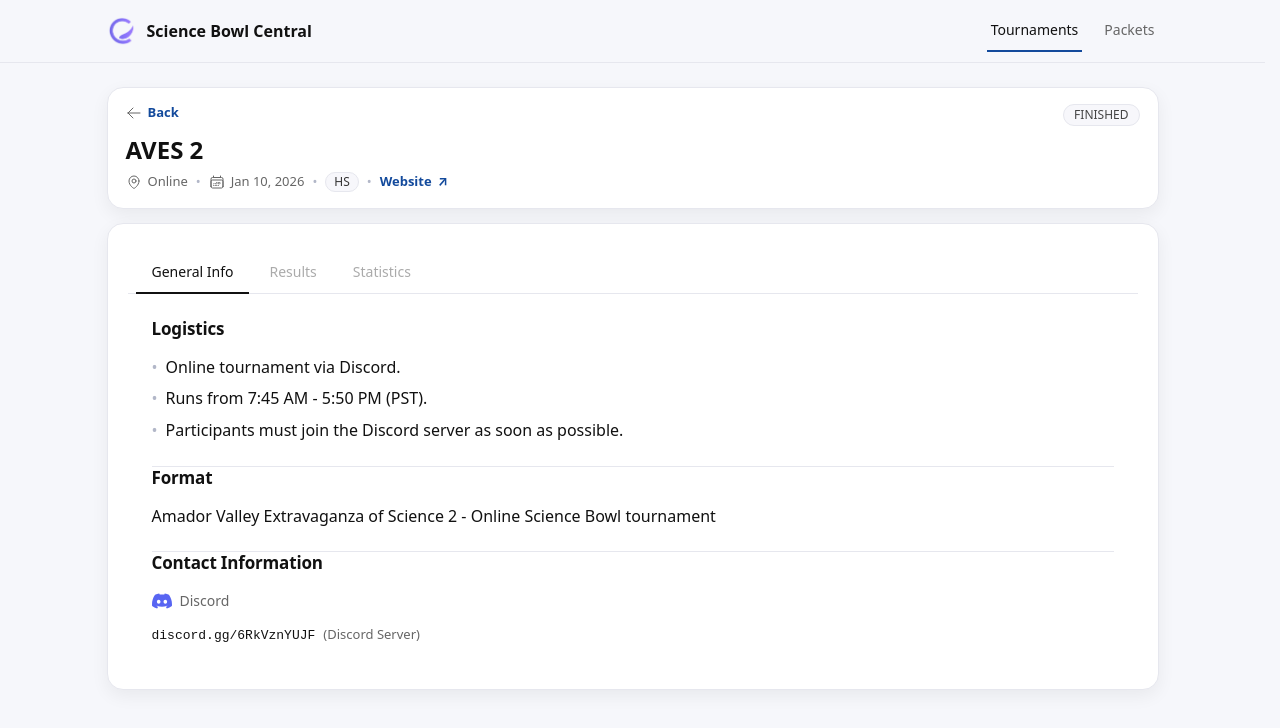
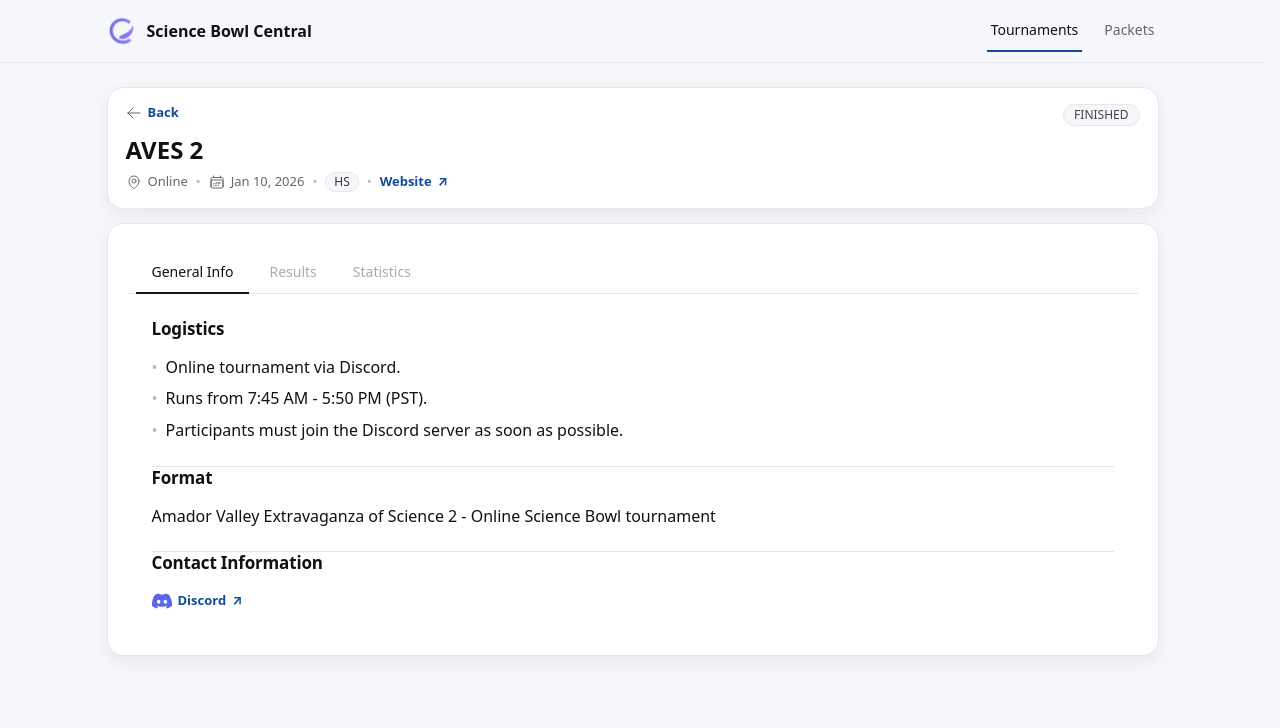
Before and after one commit to xpoes123/scibowl-org, a React (Vite) app in the folder apps/website/frontend/: page /tournaments/aves-2 in a window 1280 px wide. Shown: the top 728 px of the page. Built offline with nearby package versions, Linux system fonts and the light colour scheme.

Commit message:
Reformat Discord hyperlink

```diff
--- a/apps/website/frontend/src/features/tournaments/components/ContactTab.tsx
+++ b/apps/website/frontend/src/features/tournaments/components/ContactTab.tsx
@@ -24,6 +24,15 @@ export function ContactTab({ contacts }: ContactTabProps) {
   const discordContacts = contacts.filter(c => c.type === "DISCORD");
   const phoneContacts = contacts.filter(c => c.type === "PHONE");
   const otherContacts = contacts.filter(c => c.type === "OTHER");
+
+  const getDiscordHref = (value: string): string | null => {
+    const trimmed = value.trim();
+    if (!trimmed) return null;
+
+    if (/^https?:\/\//i.test(trimmed)) return trimmed;
+    if (/^(discord\.gg|discord\.com|www\.discord\.gg|www\.discord\.com)\//i.test(trimmed)) return `https://${trimmed}`;
+    return null;
+  };
 
   return (
     <section className="sbTabSection">
@@ -65,27 +74,44 @@ export function ContactTab({ contacts }: ContactTabProps) {
 
         {discordContacts.length > 0 && (
           <div style={{ marginBottom: (phoneContacts.length > 0 || otherContacts.length > 0) ? "1.5rem" : "0" }}>
-            <div style={{ display: "flex", alignItems: "center", gap: "0.5rem", marginBottom: "0.75rem" }}>
+            <div style={{ display: "flex", flexDirection: "column", gap: "0.5rem" }}>
+              {discordContacts.map((contact, idx) => {
+                const href = getDiscordHref(contact.value);
+                return (
+                  <div key={idx} style={{ display: "flex", alignItems: "center", gap: "0.5rem" }}>
+                    {href ? (
+                      <a href={href} target="_blank" rel="noreferrer" className="sbInlineLink sbInlineLinkSmall">
                         <svg
                           width="20"
                           height="20"
                           viewBox="0 0 24 24"
                           fill="currentColor"
                           style={{ color: "#5865F2" }}
+                          aria-hidden="true"
                         >
                           <path d="M20.317 4.492c-1.53-.69-3.17-1.2-4.885-1.49a.075.075 0 0 0-.079.036c-.21.369-.444.85-.608 1.23a18.566 18.566 0 0 0-5.487 0 12.36 12.36 0 0 0-.617-1.23A.077.077 0 0 0 8.562 3c-1.714.29-3.354.8-4.885 1.491a.07.07 0 0 0-.032.027C.533 9.093-.32 13.555.099 17.961a.08.08 0 0 0 .031.055 20.03 20.03 0 0 0 5.993 2.98.078.078 0 0 0 .084-.026c.462-.62.874-1.275 1.226-1.963.021-.04.001-.088-.041-.104a13.201 13.201 0 0 1-1.872-.878.075.075 0 0 1-.008-.125c.126-.093.252-.19.372-.287a.075.075 0 0 1 .078-.01c3.927 1.764 8.18 1.764 12.061 0a.075.075 0 0 1 .079.009c.12.098.245.195.372.288a.075.075 0 0 1-.006.125c-.598.344-1.22.635-1.873.877a.075.075 0 0 0-.041.105c.36.687.772 1.341 1.225 1.962a.077.077 0 0 0 .084.028 19.963 19.963 0 0 0 6.002-2.981.076.076 0 0 0 .032-.054c.5-5.094-.838-9.52-3.549-13.442a.06.06 0 0 0-.031-.028zM8.02 15.278c-1.182 0-2.157-1.069-2.157-2.38 0-1.312.956-2.38 2.157-2.38 1.21 0 2.176 1.077 2.157 2.38 0 1.312-.956 2.38-2.157 2.38zm7.975 0c-1.183 0-2.157-1.069-2.157-2.38 0-1.312.955-2.38 2.157-2.38 1.21 0 2.176 1.077 2.157 2.38 0 1.312-.946 2.38-2.157 2.38z"/>
                         </svg>
-              <h3 className="sbLabel" style={{ margin: 0, fontSize: "14px" }}>Discord</h3>
+                        Discord <span aria-hidden="true">{"\u2197"}</span>
+                      </a>
+                    ) : (
+                      <>
+                        <svg
+                          width="20"
+                          height="20"
+                          viewBox="0 0 24 24"
+                          fill="currentColor"
+                          style={{ color: "#5865F2" }}
+                          aria-hidden="true"
+                        >
+                          <path d="M20.317 4.492c-1.53-.69-3.17-1.2-4.885-1.49a.075.075 0 0 0-.079.036c-.21.369-.444.85-.608 1.23a18.566 18.566 0 0 0-5.487 0 12.36 12.36 0 0 0-.617-1.23A.077.077 0 0 0 8.562 3c-1.714.29-3.354.8-4.885 1.491a.07.07 0 0 0-.032.027C.533 9.093-.32 13.555.099 17.961a.08.08 0 0 0 .031.055 20.03 20.03 0 0 0 5.993 2.98.078.078 0 0 0 .084-.026c.462-.62.874-1.275 1.226-1.963.021-.04.001-.088-.041-.104a13.201 13.201 0 0 1-1.872-.878.075.075 0 0 1-.008-.125c.126-.093.252-.19.372-.287a.075.075 0 0 1 .078-.01c3.927 1.764 8.18 1.764 12.061 0a.075.075 0 0 1 .079.009c.12.098.245.195.372.288a.075.075 0 0 1-.006.125c-.598.344-1.22.635-1.873.877a.075.075 0 0 0-.041.105c.36.687.772 1.341 1.225 1.962a.077.077 0 0 0 .084.028 19.963 19.963 0 0 0 6.002-2.981.076.076 0 0 0 .032-.054c.5-5.094-.838-9.52-3.549-13.442a.06.06 0 0 0-.031-.028zM8.02 15.278c-1.182 0-2.157-1.069-2.157-2.38 0-1.312.956-2.38 2.157-2.38 1.21 0 2.176 1.077 2.157 2.38 0 1.312-.956 2.38-2.157 2.38zm7.975 0c-1.183 0-2.157-1.069-2.157-2.38 0-1.312.955-2.38 2.157-2.38 1.21 0 2.176 1.077 2.157 2.38 0 1.312-.946 2.38-2.157 2.38z"/>
+                        </svg>
+                        <span className="sbLabel" style={{ margin: 0, fontSize: "14px" }}>Discord</span>
+                        <span style={{ fontFamily: "monospace", color: "var(--sb-text)" }}>{contact.value}</span>
+                      </>
+                    )}
                   </div>
-            <div style={{ display: "flex", flexDirection: "column", gap: "0.5rem" }}>
-              {discordContacts.map((contact, idx) => (
-                <div key={idx}>
-                  <span style={{ fontFamily: "monospace", color: "var(--sb-text)" }}>
-                    {contact.value}
-                  </span>
-                  {contact.label && <span className="sbMuted sbSmall" style={{ marginLeft: "0.5rem" }}>({contact.label})</span>}
-                </div>
-              ))}
+                );
+              })}
             </div>
           </div>
         )}
```
Lines whose indentation alone changed are shown as unchanged.
